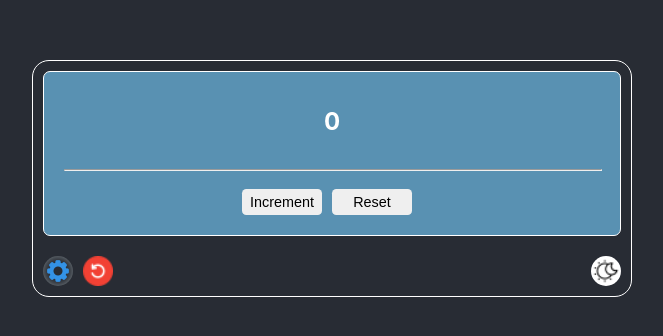
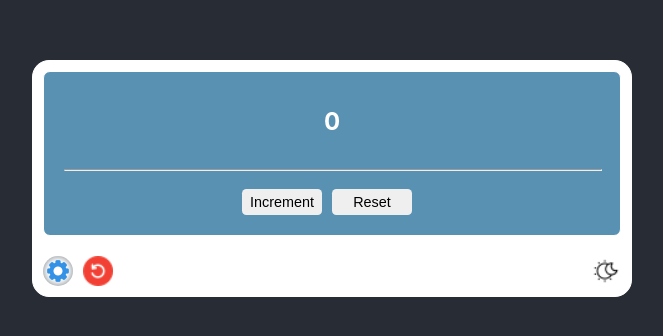
Before and after one commit to Smbat1505/counter, a React (Create React App) app: page / in a window 1280 px wide. Shown: the part 222-558 px from the top of the page, without its empty margins (308-971 px from the left). Built offline with nearby package versions, Linux system fonts and the light colour scheme.

Commit message:
update App, add theme for counter

```diff
--- a/src/App.module.css
+++ b/src/App.module.css
@@ -25,6 +25,14 @@
   padding: 10px;
   margin: 100px auto;
 }
+.counter_box.light {
+  background-color: rgb(255, 255, 255);
+  color: #000;
+}
+.counter_box.dark {
+  color: #fff;
+  box-shadow: 0 0 2px 2px #ffffff;
+}
 .counter_screen {
   width: 100%;
   border: 1px solid #fff;
@@ -47,6 +55,7 @@
 .counter_error {
   background: red;
   color: #ffffff;
+  cursor: no-drop;
 }
 .counter_buttonSection {
   display: flex;
@@ -166,14 +175,6 @@
   display: flex;
   align-items: center;
   justify-content: center;
-  border-radius: 50px;
-}
-.counter_theme.light {
-  background-color: #fff;
-  color: #000;
-}
-.counter_theme.dark {
-  box-shadow: 0 0 2px 2px #ffffff;
 }
 .counter_theme .materialSymbolsOutline {
   display: flex;
@@ -183,9 +184,10 @@
   color: #00ff15;
   width: 30px;
   height: 30px;
+  border-radius: 50px;
 }
 .counter_theme .materialSymbolsOutline:hover {
-  color: #61dafb;
+  box-shadow: 0 0 2px 1px #ffffff;
 }
 
 h2 {
--- a/src/App.module.sass
+++ b/src/App.module.sass
@@ -4,7 +4,7 @@ $error-text-color: rgba(229, 10, 10, 0.85)
 $accent-color: #61dafb
 $success-color: #00ff15
 $dark-bg-color: rgba(0, 0, 0, 0)
-$light-bg-color: #fff
+$light-bg-color: rgb(255, 255, 255)
 
 @mixin flex-center
   display: flex
@@ -72,6 +72,15 @@ $light-bg-color: #fff
     border-radius: 17px
     padding: 10px
     margin: 100px auto
+    &.light
+      background-color: $light-bg-color
+      color: #000
+
+    &.dark
+      //background-color: $dark-bg-color
+      color: #fff
+      box-shadow: 0 0 2px 2px #ffffff
+
 
   &_screen
     width: 100%
@@ -90,9 +99,11 @@ $light-bg-color: #fff
     font-size: 30px
     color: $error-text-color
 
+
   &_error
     background: red
     color: #ffffff
+    cursor: no-drop
 
   &_buttonSection
     @include flex-center
@@ -183,16 +194,9 @@ $light-bg-color: #fff
     display: flex
     align-items: center
     justify-content: center
-    border-radius: 50px
 
-    &.light
-      background-color: $light-bg-color
-      color: #000
 
-    &.dark
-      //background-color: $dark-bg-color
-      //color: #fff
-      box-shadow: 0 0 2px 2px #ffffff
+
 
     .materialSymbolsOutline
       @include flex-center
@@ -200,10 +204,11 @@ $light-bg-color: #fff
       color: $success-color
       width: 30px
       height: 30px
+      border-radius: 50px
 
       &:hover
-        color: $accent-color
-
+        //color: $accent-color
+        box-shadow: 0 0 2px 1px #ffffff
 h2
   width: 100%
   height: auto
--- a/src/components/CounterWithRedux.tsx
+++ b/src/components/CounterWithRedux.tsx
@@ -132,7 +132,7 @@ const Counter = () => {
     };
 
     return (
-        <div className={styles.counter_box}>
+        <div className={`${styles.counter_box} ${darkMode ? styles.dark : styles.light}`}>
             {/* Раздел экрана счетчика */}
             <div className={styles.counter_screen}>
 
@@ -192,7 +192,7 @@ const Counter = () => {
                     </div>
                 </div>
                 <div onClick={toggleDarkMode}
-                     className={`${styles.counter_theme} ${darkMode ? styles.dark : styles.light}`}>
+                     className={`${styles.counter_theme} `}>
                     <img src={theme} alt="default values" className={styles.materialSymbolsOutline}/>
                     {/*<h1>{darkMode ? 'Dark Theme' : 'Light Theme'}</h1>*/}
                 </div>
```
Also changed, not shown: package.json (+7 -7 lines), 2 other files (tests, documents, lock files or other folders).
